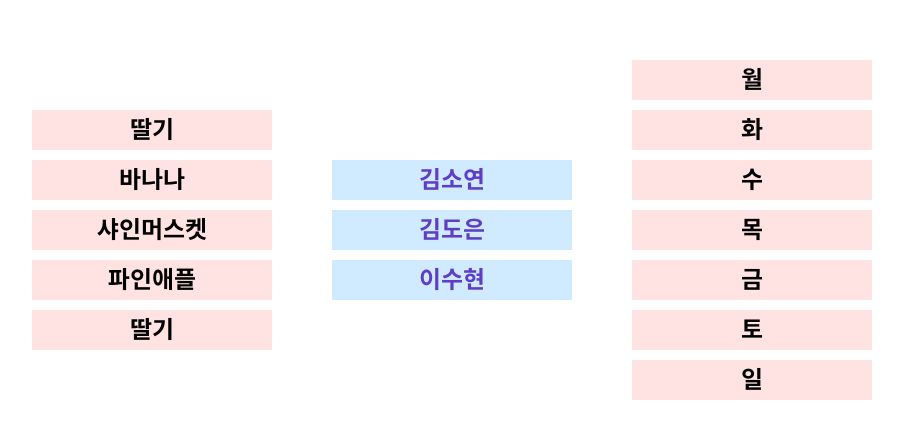
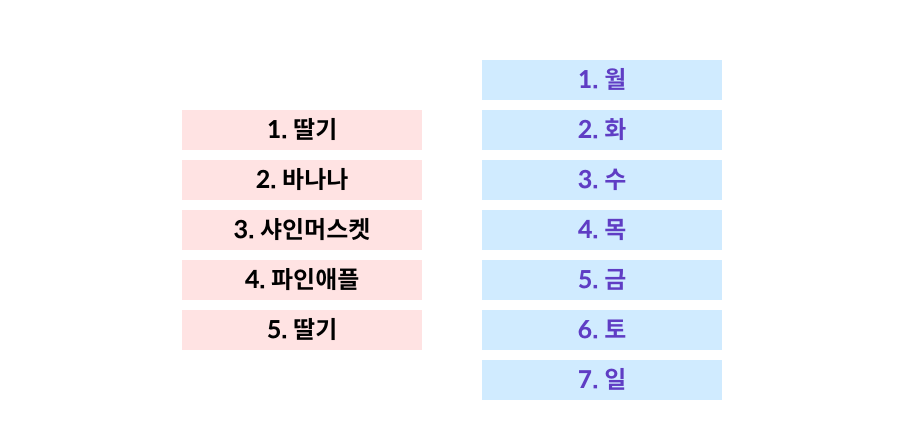
Before and after one commit to soyeonkim0404/vue-study, a Vue app: page /array in a window 1280 px wide. Shown: the part 170-608 px from the top of the page, without its empty margins (188-1091 px from the left). Built offline with nearby package versions, Linux system fonts and the light colour scheme; a web font is replaced by a local one.

Commit message:
페이지네이션 만들기 - 12/27

```diff
--- a/src/components/listBtn.vue
+++ b/src/components/listBtn.vue
@@ -6,7 +6,7 @@
     type="button"
     @click="$emit('clickChangeBtn')"
   >
-    {{ this.item.val }}
+    {{ this.item.key }}. {{ this.item.val }}
   </button>
 </template>
 
--- a/src/views/array.vue
+++ b/src/views/array.vue
@@ -1,35 +1,33 @@
 <template>
   <div class="wrap">
-    <div class="lists" v-for="(list, listIndex) in lists" :key="listIndex">
+    <div class="lists">
       <ul class="list">
-        <li v-for="(item, index) in list.word" :key="index">
+        <li v-for="(item, index) in list.array1" :key="index">
           <listBtn :item="item" />
-          <span
-            v-if="listIndex !== 0"
-            @click="moveTo(listIndex, index, -1)"
-            class="icon-left"
-          >
-            <font-awesome-icon icon="angle-left" />
-          </span>
-          <span
-            v-if="listIndex !== lists.length - 1"
-            @click="moveTo(listIndex, index, 1)"
-            class="icon-right"
-          >
+          <span @click="moveTo(item, -1)" class="icon-right">
             <font-awesome-icon icon="angle-right" />
           </span>
-          <!--위아래-->
-          <span class="icon-dup" @click="moveUp(listIndex, index)">
+          <span class="icon-dup" @click="moveUp(item, index)">
             <font-awesome-icon icon="angle-double-up" />
           </span>
-          <span class="icon-up" @click="moveFrom(listIndex, index, -1)">
+          <span class="icon-ddown" @click="moveDown(item, index)">
+            <font-awesome-icon icon="angle-double-down" />
+          </span>
+          <span class="icon-up" @click="moveFrom(item, index, -1)">
             <font-awesome-icon icon="angle-up" />
           </span>
-          <span class="icon-down" @click="moveFrom(listIndex, index, 1)">
+          <span class="icon-down" @click="moveFrom(item, index, 1)">
             <font-awesome-icon icon="angle-down" />
           </span>
-          <span class="icon-ddown" @click="moveDown(listIndex, index)">
-            <font-awesome-icon icon="angle-double-down" />
+        </li>
+      </ul>
+    </div>
+    <div class="lists">
+      <ul class="list">
+        <li v-for="item in list.array2" :key="item.key">
+          <listBtn :item="item" />
+          <span @click="moveTo(item, 1)" class="icon-left">
+            <font-awesome-icon icon="angle-left" />
           </span>
         </li>
       </ul>
@@ -39,34 +37,20 @@
 
 <script>
 import listBtn from '../components/listBtn';
-
 export default {
   name: 'array',
   components: { listBtn },
   data() {
     return {
-      lists: [
-        {
-          name: 'array1',
-          word: [
+      list: {
+        array1: [
           { key: 1, val: '딸기' },
           { key: 2, val: '바나나' },
           { key: 3, val: '샤인머스켓' },
           { key: 4, val: '파인애플' },
           { key: 5, val: '딸기' },
         ],
-        },
-        {
-          name: 'array3',
-          word: [
-            { key: 1, val: '김소연' },
-            { key: 2, val: '김도은' },
-            { key: 3, val: '이수현' },
-          ],
-        },
-        {
-          name: 'array2',
-          word: [
+        array2: [
           { key: 1, val: '월' },
           { key: 2, val: '화' },
           { key: 3, val: '수' },
@@ -76,30 +60,24 @@ export default {
           { key: 7, val: '일' },
         ],
       },
-      ],
     };
   },
   methods: {
-    moveTo(listIndex, index, num) {
-      const item = this.lists[listIndex].word.splice(index, 1);
-      this.lists[listIndex + num].word.push(item[0]);
+    moveUp(item, index) {
+      const spliceItem = this.list.array1.splice(index, 1);
+      this.list.array1.unshift(spliceItem[0]);
     },
-    moveFrom(listIndex, index, num) {
-      const item = this.lists[listIndex].word.splice(index, 1);
-      this.lists[listIndex].word.splice(index + num, 0, item[0]);
+    moveDown(item, index) {
+      const spliceItem = this.list.array1.splice(index, 1);
+      this.list.array1.push(spliceItem[0]);
     },
-    moveUp(listIndex, index) {
-      const item = this.lists[listIndex].word.splice(index, 1);
-      this.lists[listIndex].word.unshift(item[0]);
-    },
-    moveDown(listIndex, index) {
-      const item = this.lists[listIndex].word.splice(index, 1);
-      this.lists[listIndex].word.push(item[0]);
+    moveFrom(item, index, num) {
+      const spliceItem = this.list.array1.splice(index, 1);
+      this.list.array1.splice(index + num, 0, spliceItem[0]);
     },
   },
 };
 </script>
-
 <style scoped>
 button {
   border: none;
--- a/src/views/array_bak.vue
+++ b/src/views/array_bak.vue
@@ -57,6 +57,14 @@ export default {
           ],
         },
         {
+          name: 'array3',
+          word: [
+            { key: 1, val: '김소연' },
+            { key: 2, val: '김도은' },
+            { key: 3, val: '이수현' },
+          ],
+        },
+        {
           name: 'array2',
           word: [
             { key: 1, val: '월' },
@@ -106,12 +114,12 @@ button {
   margin-left: 60px;
 }
 
-.lists:nth-child(2) li button {
+.lists:nth-child(even) li button {
   background: #d0ebff;
-  color: #c92a2a;
+  color: #5f3dc4;
 }
 
-.lists:nth-child(2) li:hover button {
+.lists:nth-child(even) li:hover button {
   background: #a5d8ff;
 }
 
```
Lines whose indentation alone changed are shown as unchanged.
